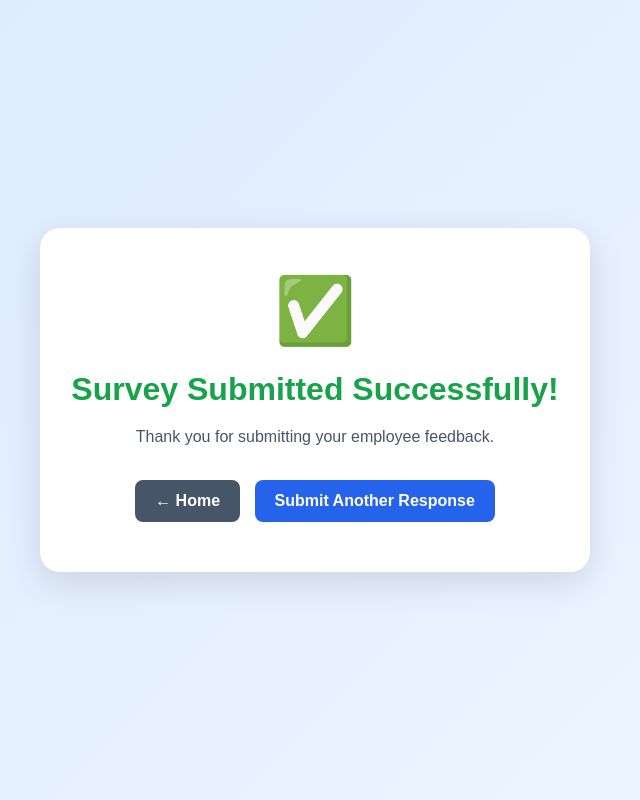
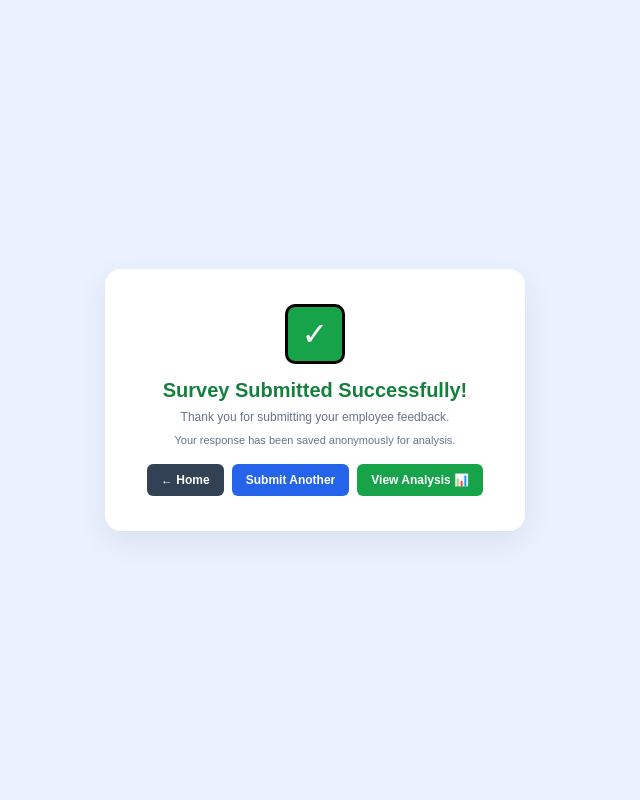
Before and after one commit to bhargaveekmca25-jpg/organization-employee-survey, a Flask app: template templates/success.html in a window 1280 px wide. Shown: the whole page, without its empty margins (325-965 px from the left). Run offline with Flask 3, Linux system fonts and the light colour scheme; the template is opened without the code that fills it, so the values that code supplies are empty.

Commit message:
final: company badge on success, view analysis button, admin login fix

```diff
--- a/app.py
+++ b/app.py
@@ -4,7 +4,7 @@ from collections import Counter
 
 app = Flask(__name__)
 
-# Admin ka password - yaha change kar sakte ho
+# Admin Password
 ADMIN_PASSWORD = "admin123"
 
 def init_db():
@@ -43,12 +43,10 @@ def get_all_data():
 
     total = len(rows)
 
-    # Company wise count
     company_data = dict(
         Counter([r[1] for r in rows if r[1]])
     )
 
-    # Question wise count
     question_map = {
         "Job Satisfaction": 5,
         "Work Environment": 6,
@@ -66,9 +64,8 @@ def get_all_data():
         vals = [r[idx] for r in rows if r[idx]]
         question_data[q_name] = dict(Counter(vals))
 
-    # Suggestions
-    suggestions_anon = []   # for analysis - no name
-    suggestions_full = []   # for admin - with name
+    suggestions_anon = []
+    suggestions_full = []
 
     for r in rows:
         if r[14] and str(r[14]).strip():
@@ -97,6 +94,8 @@ def submit():
     conn = sqlite3.connect('survey.db')
     c = conn.cursor()
 
+    company_name = request.form.get('company_name')
+
     c.execute('''
         INSERT INTO feedback (
             company_name, name, department, experience,
@@ -105,7 +104,7 @@ def submit():
             resources, teamwork, recommend, suggestions
         ) VALUES (?, ?, ?, ?, ?, ?, ?, ?, ?, ?, ?, ?, ?, ?)
     ''', (
-        request.form.get('company_name'),
+        company_name,
         request.form.get('name'),
         request.form.get('department'),
         request.form.get('experience'),
@@ -124,12 +123,11 @@ def submit():
     conn.commit()
     conn.close()
 
-    return render_template('success.html')
+    return render_template('success.html', company=company_name)
 
 @app.route('/analysis')
 def analysis():
     rows, total, company_data, question_data, suggestions_anon, suggestions_full = get_all_data()
-
     return render_template(
         'analysis.html',
         total=total,
@@ -141,9 +139,9 @@ def analysis():
 @app.route('/admin', methods=['GET', 'POST'])
 def admin_panel():
     if request.method == 'POST':
-        password = request.form.get('password')
+        entered_password = request.form.get('password', '').strip()
 
-        if password == ADMIN_PASSWORD:
+        if entered_password == ADMIN_PASSWORD:
             rows, total, company_data, question_data, suggestions_anon, suggestions_full = get_all_data()
             return render_template(
                 'admin.html',
@@ -154,7 +152,7 @@ def admin_panel():
         else:
             return render_template(
                 'admin_login.html',
-                error="Wrong Password!"
+                error=f"Wrong Password! You typed: {entered_password}"
             )
 
     return render_template('admin_login.html')
--- a/templates/success.html
+++ b/templates/success.html
@@ -1,132 +1,134 @@
 <!DOCTYPE html>
 <html lang="en">
-
 <head>
-
     <meta charset="UTF-8">
-
-    <meta name="viewport"
-          content="width=device-width, initial-scale=1.0">
-
-    <title>Survey Submitted</title>
-
+    <meta name="viewport" content="width=device-width, initial-scale=1.0">
+    <title>Success</title>
     <style>
-
         * {
+            margin: 0;
+            padding: 0;
             box-sizing: border-box;
         }
 
         body {
-            margin: 0;
-            min-height: 100vh;
+            font-family: Arial, sans-serif;
+            background: #eaf2ff;
             display: flex;
             justify-content: center;
             align-items: center;
-            font-family: Arial, sans-serif;
-            background: linear-gradient(135deg, #dbeafe, #eff6ff);
-            padding: 20px;
+            min-height: 100vh;
+            padding: 15px;
         }
 
         .box {
             background: white;
-            max-width: 550px;
+            padding: 35px 25px;
+            border-radius: 16px;
+            box-shadow: 0 10px 30px rgba(0,0,0,0.08);
+            text-align: center;
+            max-width: 420px;
             width: 100%;
-            padding: 45px 30px;
-            text-align: center;
-            border-radius: 20px;
-            box-shadow: 0 10px 35px rgba(0,0,0,0.12);
         }
 
         .icon {
-            font-size: 65px;
-            margin-bottom: 15px;
+            width: 60px;
+            height: 60px;
+            background: #16a34a;
+            color: white;
+            font-size: 32px;
+            border-radius: 10px;
+            display: flex;
+            justify-content: center;
+            align-items: center;
+            margin: 0 auto 15px auto;
+            border: 3px solid black;
         }
 
-        h1 {
-            color: #16a34a;
-            margin-bottom: 12px;
+        .box h2 {
+            color: #15803d;
+            font-size: 20px;
+            margin-bottom: 8px;
         }
 
-        p {
-            color: #475569;
-            line-height: 1.6;
+        .box p {
+            font-size: 12px;
+            color: #64748b;
+            margin-bottom: 10px;
         }
 
-        .company {
-            color: #1d4ed8;
+        .company-badge {
+            background: #dbeafe;
+            color: #1e40af;
+            padding: 8px 14px;
+            border-radius: 20px;
+            font-size: 13px;
             font-weight: bold;
+            display: inline-block;
+            margin: 12px 0;
+            border: 1px solid #93c5fd;
         }
 
         .buttons {
-            margin-top: 25px;
+            display: flex;
+            gap: 8px;
+            justify-content: center;
+            flex-wrap: wrap;
+            margin-top: 18px;
         }
 
-        a {
-            display: inline-block;
+        .btn {
+            padding: 9px 14px;
+            border-radius: 6px;
             text-decoration: none;
-            padding: 12px 20px;
-            border-radius: 8px;
-            margin: 5px;
+            font-size: 12px;
             font-weight: bold;
+            border: none;
+            cursor: pointer;
         }
 
-        .home {
-            background: #475569;
+        .btn-home {
+            background: #334155;
             color: white;
         }
 
-        .survey {
+        .btn-again {
             background: #2563eb;
             color: white;
         }
 
+        .btn-analysis {
+            background: #16a34a;
+            color: white;
+        }
     </style>
-
 </head>
-
-
 <body>
 
     <div class="box">
+        <div class="icon">✓</div>
 
-    <div class="icon">
-        ✅
+        <h2>Survey Submitted Successfully!</h2>
+
+        <p>Thank you for submitting your employee feedback.</p>
+
+        <!-- Company Name Yaha Ayega -->
+        {% if company %}
+        <div class="company-badge">
+            🏢 Submitted for: {{ company }}
         </div>
+        {% endif %}
 
-    <h1>Survey Submitted Successfully!</h1>
-
-    <p>
-        Thank you for submitting your employee feedback.
+        <p style="font-size:11px; margin-top:5px;">
+            Your response has been saved anonymously for analysis.
         </p>
 
-    {% if company_name %}
-
-    <p>
-        Your response has been recorded for
-        <span class="company">
-            {{ company_name }}
-        </span>.
-    </p>
-
-    {% endif %}
-
-
         <div class="buttons">
-
-        <a href="/"
-           class="home">
-            ← Home
-        </a>
-
-        <a href="/survey"
-           class="survey">
-            Submit Another Response
-        </a>
-
+            <a href="/" class="btn btn-home">← Home</a>
+            <a href="/survey" class="btn btn-again">Submit Another</a>
+            <a href="/analysis" class="btn btn-analysis">View Analysis 📊</a>
         </div>
-
     </div>
 
 </body>
-
 </html>
```
Also changed, not shown: templates/admin_login.html (+22 -8 lines). Lines whose indentation alone changed are shown as unchanged.
